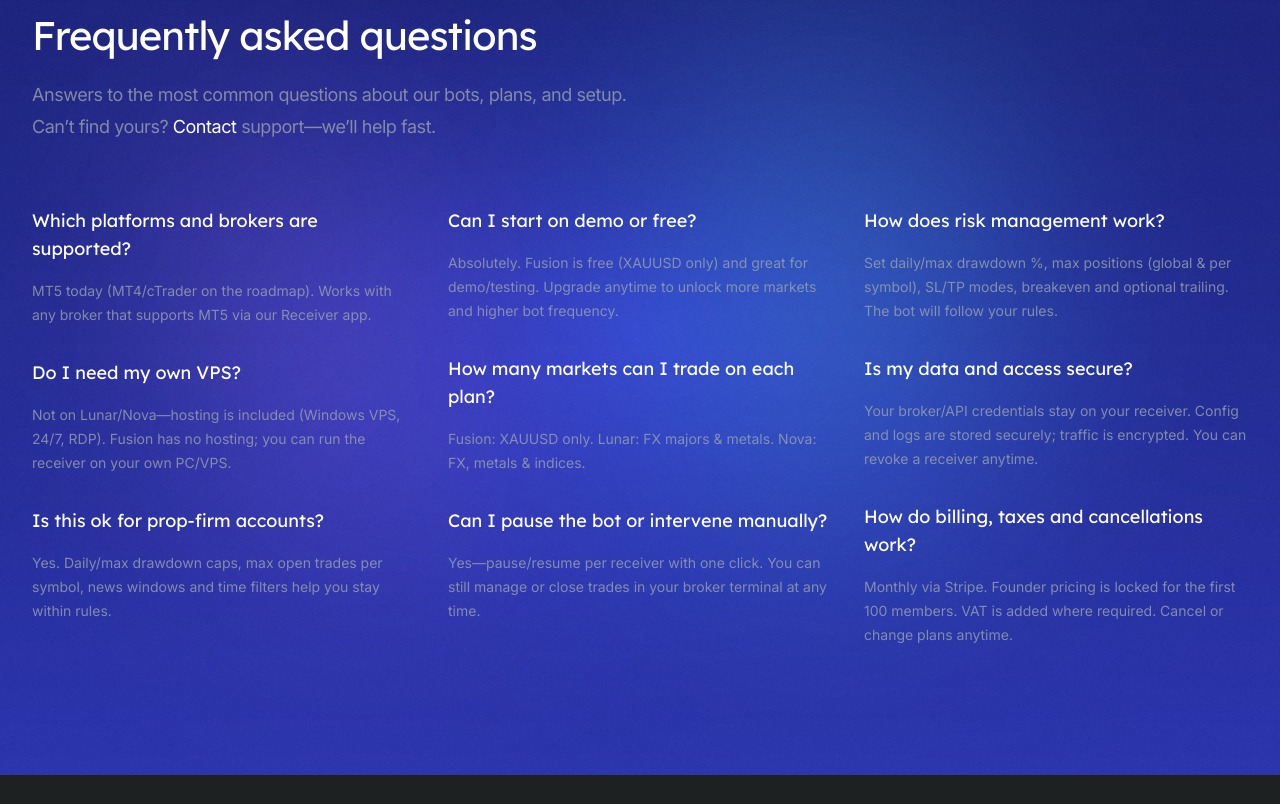
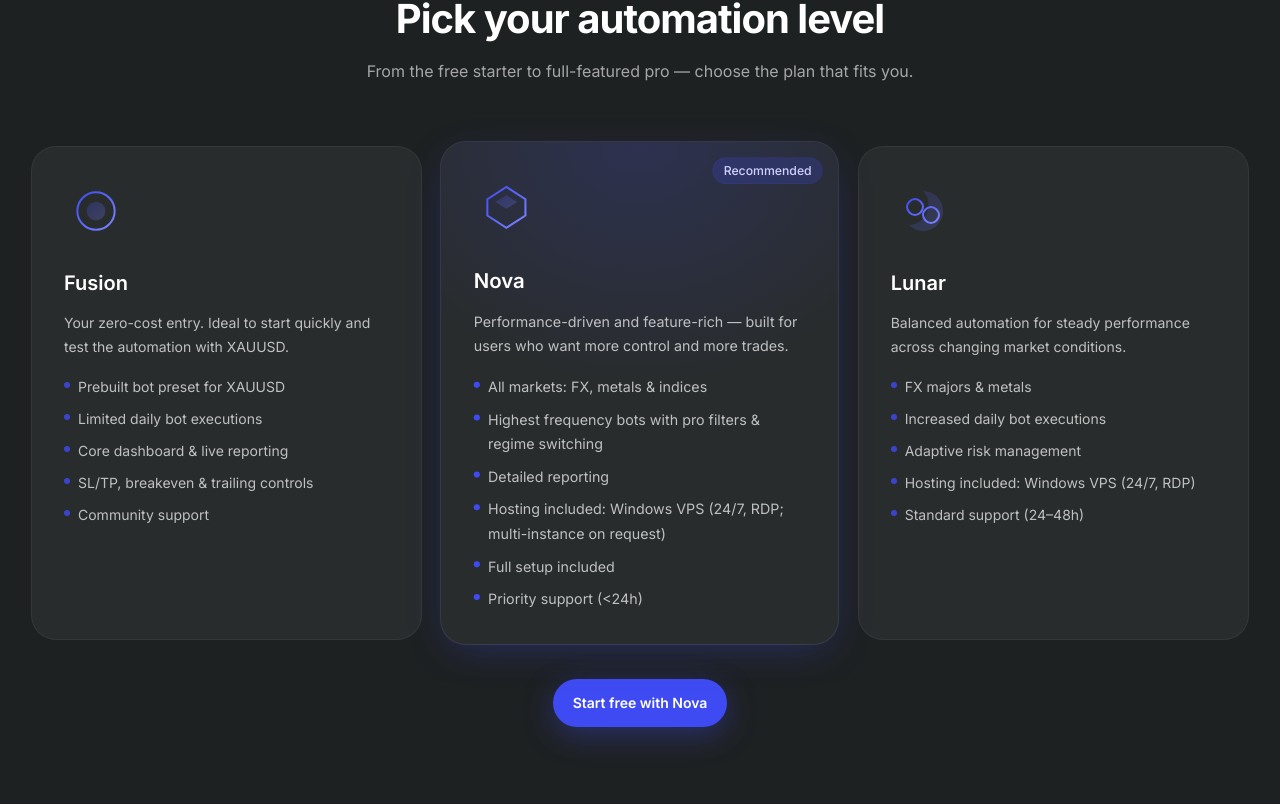
Before and after one commit to Pipvaro/landing, a Next.js app: page / in a window 1280 px wide. Shown: the part 7516-8320 px from the top of the page. Built offline with nearby package versions, Linux system fonts and the light colour scheme.

Commit message:
bots section

```diff
--- a/src/app/page.tsx
+++ b/src/app/page.tsx
@@ -9,6 +9,7 @@
 import { Slider } from '@/components/Slider'
 import { Testimonials } from '@/components/Testimonials'
 import { Steps } from '@/components/Steps'
+import { Bots } from '@/components/Bots'
 
 export default function Home() {
   return (
@@ -23,6 +24,7 @@
         <Testimonials />
         <Pricing />
         <Slider />
+        <Bots />
         <Faqs />
       </main>
       <Footer />
--- /dev/null
+++ b/src/components/Bots.tsx
@@ -0,0 +1,166 @@
+// app/(or src)/components/Bots.tsx
+import { Container } from '@/components/Container'
+import Link from 'next/link'
+import React from 'react'
+
+type Bot = {
+  name: 'Fusion' | 'Nova' | 'Lunar'
+  description: string
+  points: string[]
+  icon: React.ReactNode
+}
+
+const Icon = {
+  Fusion: (
+    <svg viewBox="0 0 96 96" className="h-16 w-16">
+      <defs>
+        <linearGradient id="g1" x1="0" y1="0" x2="1" y2="1">
+          <stop offset="0%" stopColor="#3f4bf2" />
+          <stop offset="100%" stopColor="#7b86ff" />
+        </linearGradient>
+      </defs>
+      <circle cx="48" cy="48" r="28" fill="none" stroke="url(#g1)" strokeWidth="3" />
+      <circle cx="48" cy="48" r="14" fill="url(#g1)" opacity="0.25" />
+    </svg>
+  ),
+  Nova: (
+    <svg viewBox="0 0 96 96" className="h-16 w-16">
+      <defs>
+        <linearGradient id="g2" x1="0" y1="0" x2="1" y2="1">
+          <stop offset="0%" stopColor="#3f4bf2" />
+          <stop offset="100%" stopColor="#7b86ff" />
+        </linearGradient>
+      </defs>
+      <path d="M48 18 76 36v24L48 78 20 60V36L48 18Z" fill="none" stroke="url(#g2)" strokeWidth="3" />
+      <path d="M48 30 64 40 48 50 32 40 48 30Z" fill="url(#g2)" opacity="0.25" />
+    </svg>
+  ),
+  Lunar: (
+    <svg viewBox="0 0 96 96" className="h-16 w-16">
+      <defs>
+        <linearGradient id="g3" x1="0" y1="0" x2="1" y2="1">
+          <stop offset="0%" stopColor="#3f4bf2" />
+          <stop offset="100%" stopColor="#7b86ff" />
+        </linearGradient>
+      </defs>
+      <path d="M48 18c16.6 0 30 13.4 30 30S64.6 78 48 78c-8.3 0-15.8-3.6-21-9.2A30 30 0 0 0 48 18Z"
+        fill="url(#g3)" opacity="0.18" />
+      <path d="M36 30c6 0 12 6 12 12s-6 12-12 12-12-6-12-12 6-12 12-12Zm24 12c6 0 12 6 12 12s-6 12-12 12-12-6-12-12 6-12 12-12Z"
+        fill="none" stroke="url(#g3)" strokeWidth="3" />
+    </svg>
+  ),
+}
+
+const bots: Bot[] = [
+  {
+    name: 'Fusion',
+    description:
+      'Your zero-cost entry. Ideal to start quickly and test the automation with XAUUSD.',
+    points: [
+      'Prebuilt bot preset for XAUUSD',
+      'Limited daily bot executions',
+      'Core dashboard & live reporting',
+      'SL/TP, breakeven & trailing controls',
+      'Community support',
+    ],
+    icon: Icon.Fusion,
+  },
+  {
+    name: 'Nova',
+    description:
+      'Performance-driven and feature-rich — built for users who want more control and more trades.',
+    points: [
+      'All markets: FX, metals & indices',
+      'Highest frequency bots with pro filters & regime switching',
+      'Detailed reporting',
+      'Hosting included: Windows VPS (24/7, RDP; multi-instance on request)',
+      'Full setup included',
+      'Priority support (<24h)',
+    ],
+    icon: Icon.Nova,
+  },
+  {
+    name: 'Lunar',
+    description:
+      'Balanced automation for steady performance across changing market conditions.',
+    points: [
+      'FX majors & metals',
+      'Increased daily bot executions',
+      'Adaptive risk management',
+      'Hosting included: Windows VPS (24/7, RDP)',
+      'Standard support (24–48h)',
+    ],
+    icon: Icon.Lunar,
+  },
+]
+
+export function Bots() {
+  return (
+    <section id="bots" className="py-24 sm:py-28">
+      <Container>
+        <div className="mx-auto max-w-3xl text-center">
+          <h2 className="text-3xl font-bold tracking-tight text-white sm:text-4xl">
+            Pick your automation level
+          </h2>
+          <p className="mt-3 text-white/60">
+            From the free starter to full-featured pro — choose the plan that fits you.
+          </p>
+        </div>
+
+        <div className="mt-12 grid grid-cols-1 gap-6 lg:mt-16 lg:grid-cols-3">
+          {bots.map((bot, idx) => {
+            const isFeatured = bot.name === 'Nova' // middle card
+            return (
+              <div
+                key={bot.name}
+                className={[
+                  'group relative overflow-hidden rounded-3xl bg-white/5 p-8 ring-1 ring-white/10 transition',
+                  'hover:-translate-y-0.5 hover:bg-white/[0.06]',
+                  isFeatured
+                    ? 'lg:scale-[1.02] ring-[#3f4bf2]/40 shadow-[0_10px_40px_-10px_rgba(63,75,242,0.35)] before:content-[\'\'] before:absolute before:inset-0 before:-z-10 before:bg-[radial-gradient(120%_80%_at_50%_0%,rgba(63,75,242,0.18),transparent_60%)]'
+                    : '',
+                ].join(' ')}
+              >
+                {isFeatured && (
+                  <span className="absolute right-4 top-4 rounded-full bg-[#3f4bf2]/20 px-2.5 py-1 text-xs font-medium text-[#cfd2ff] ring-1 ring-[#3f4bf2]/30">
+                    Recommended
+                  </span>
+                )}
+
+                {/* Icon (bigger, no border box) */}
+                <div className="mb-6">{bot.icon}</div>
+
+                <h3 className="text-xl font-semibold text-white">{bot.name}</h3>
+                <p className="mt-3 text-sm leading-6 text-white/70">{bot.description}</p>
+
+                <ul className="mt-4 space-y-2 text-sm text-white/70">
+                  {bot.points.map((p, i) => (
+                    <li key={i} className="flex items-start gap-2">
+                      <span
+                        className={[
+                          'mt-[7px] h-1.5 w-1.5 shrink-0 rounded-full',
+                          isFeatured ? 'bg-[#3f4bf2]' : 'bg-[#3f4bf2]/80',
+                        ].join(' ')}
+                      />
+                      <span>{p}</span>
+                    </li>
+                  ))}
+                </ul>
+              </div>
+            )
+          })}
+        </div>
+
+        {/* CTA under the three cards */}
+        <div className="mt-10 flex justify-center">
+          <Link
+            href="https://app.pipvaro.com/register"
+            className="inline-flex items-center justify-center rounded-full bg-[#3f4bf2] px-5 py-3 text-sm font-semibold text-white shadow-[0_8px_30px_rgba(63,75,242,0.35)] transition hover:translate-y-[-1px] hover:shadow-[0_12px_40px_rgba(63,75,242,0.45)] focus:outline-none focus:ring-2 focus:ring-[#3f4bf2]/60"
+          >
+            Start free with Nova
+          </Link>
+        </div>
+      </Container>
+    </section>
+  )
+}
```
